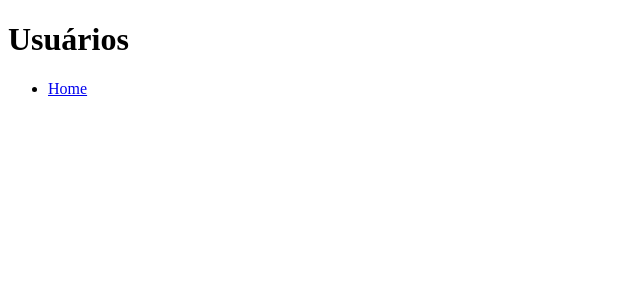
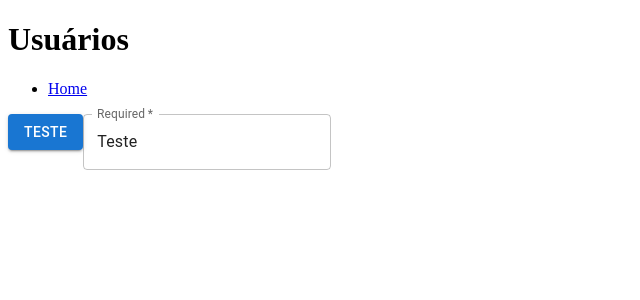
Before and after one commit to MarceloTadini/React-Clients, a React (Create React App) app: page /users in a window 1280 px wide. Shown: the top 300 px of the page, without its empty margins (0-640 px from the left). Built offline with nearby package versions, Linux system fonts and the light colour scheme.

Commit message:
Adding material Ui

```diff
--- a/package.json
+++ b/package.json
@@ -3,6 +3,11 @@
   "version": "0.1.0",
   "private": true,
   "dependencies": {
+    "@emotion/react": "^11.11.0",
+    "@emotion/styled": "^11.11.0",
+    "@fontsource/roboto": "^4.5.8",
+    "@mui/icons-material": "^5.11.16",
+    "@mui/material": "^5.13.0",
     "@testing-library/jest-dom": "^5.16.5",
     "@testing-library/react": "^13.4.0",
     "@testing-library/user-event": "^13.5.0",
--- a/src/pages/Users.jsx
+++ b/src/pages/Users.jsx
@@ -1,4 +1,6 @@
 import React from "react";
+import { Button } from "@mui/material";
+import {TextField} from "@mui/material";
 
 function Users() {
     return (
@@ -7,6 +9,8 @@ function Users() {
             <ul>
                 <li><a href="/">Home</a></li>
             </ul>
+            <Button variant="contained" color="primary">Teste</Button>
+            <TextField required id="standard-required" label="Required" defaultValue="Teste"></TextField>
         </>
     );
 }
```
Also changed, not shown: 1 other file (tests, documents, lock files or other folders).
